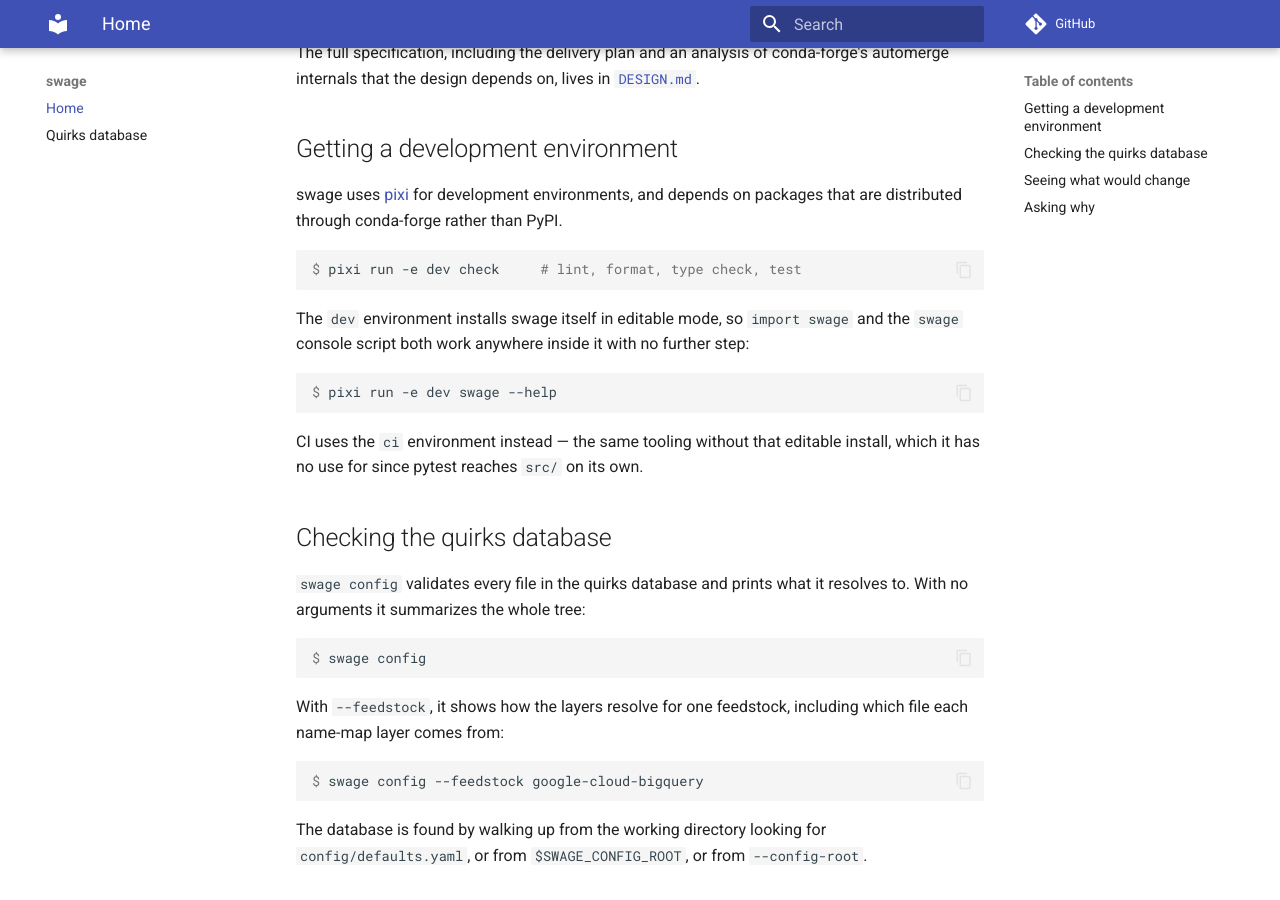
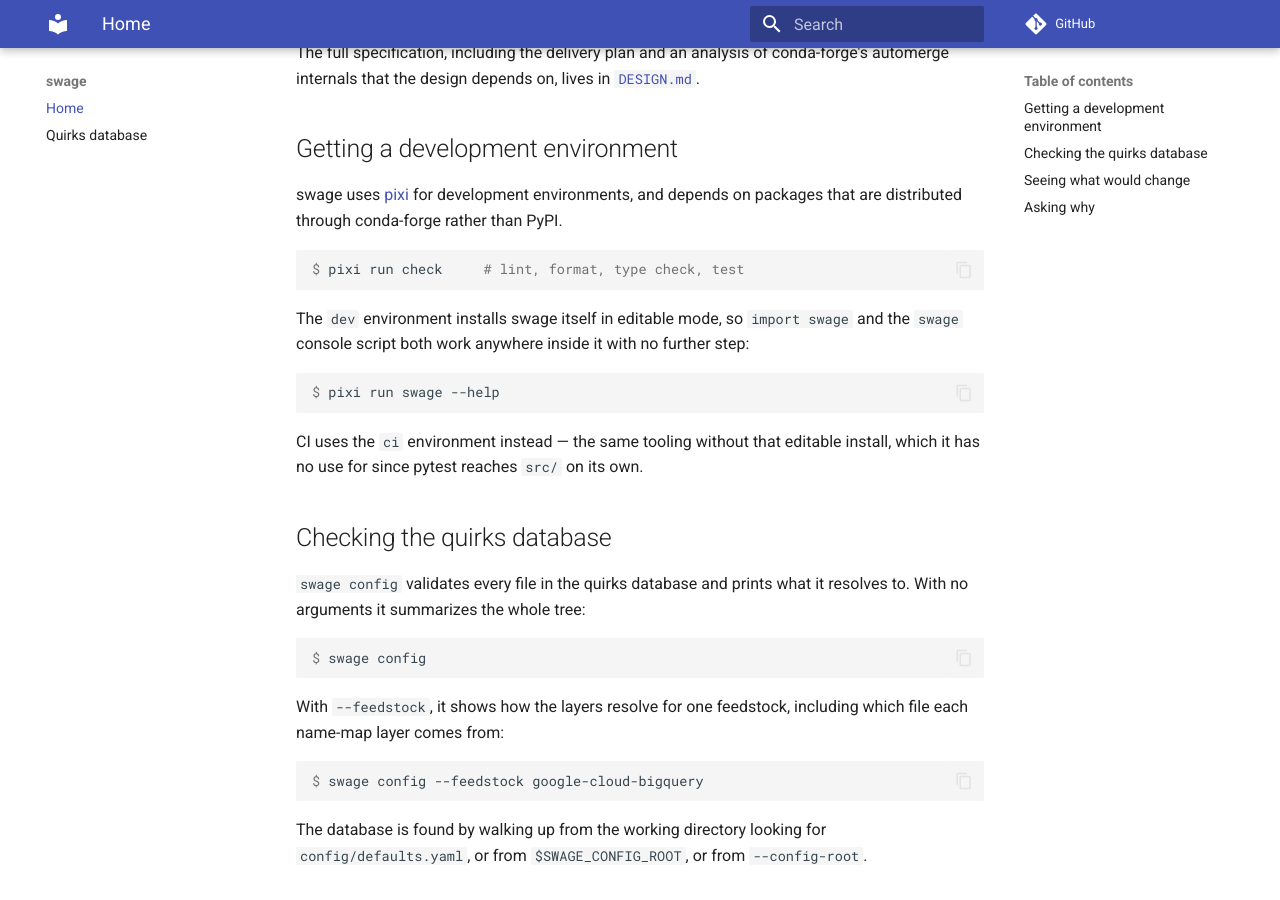
Before and after one commit to xylar/swage, an MkDocs documentation site: the page built from docs/index.md, in a window 1280 px wide and 900 px high, scrolled down 448 px. Built offline with MkDocs 1.6.1 and Material for MkDocs 9.7.7, drawn with Linux system fonts in a browser that asks for light colours; comment, search, counter and statistics services are not loaded.

Commit message:
Make the development environment the default one
`pixi shell` enters the default environment, which held no editable install, so
the first thing it did for a developer was fail to find `swage` on the path.
The environment that has everything was reachable only by remembering `-e dev`
on every invocation, which is a flag whose only job was to undo a default
nobody wanted.

`default` now carries the same two features `dev` did. The `dev` environment
is gone rather than kept as an alias: two environments with identical contents
are two separate solves and two copies in the lockfile, for a name.

`pixi run -e dev ...` therefore stops working, and every reference to it is
updated -- CLAUDE.md's rule that each commit must leave the check passing, the
docs' quickstart, and two comments in this file. CI is untouched: it runs
`-e ci` and `-e docs`, both of which are named environments that still exist,
and the `ci` environment still differs from the default by exactly the
editable install.

Co-Authored-By: Claude Opus 5 <noreply@anthropic.com>

````diff
--- a/docs/index.md
+++ b/docs/index.md
@@ -25,7 +25,7 @@ swage uses [pixi](https://pixi.sh) for development environments, and depends on
 packages that are distributed through conda-forge rather than PyPI.
 
 ```console
-$ pixi run -e dev check     # lint, format, type check, test
+$ pixi run check     # lint, format, type check, test
 ```
 
 The `dev` environment installs swage itself in editable mode, so `import swage`
@@ -33,7 +33,7 @@ and the `swage` console script both work anywhere inside it with no further
 step:
 
 ```console
-$ pixi run -e dev swage --help
+$ pixi run swage --help
 ```
 
 CI uses the `ci` environment instead — the same tooling without that editable
````
Also changed, not shown: CLAUDE.md (+1 -1 lines), pixi.toml (+7 -3 lines), 1 other file.
